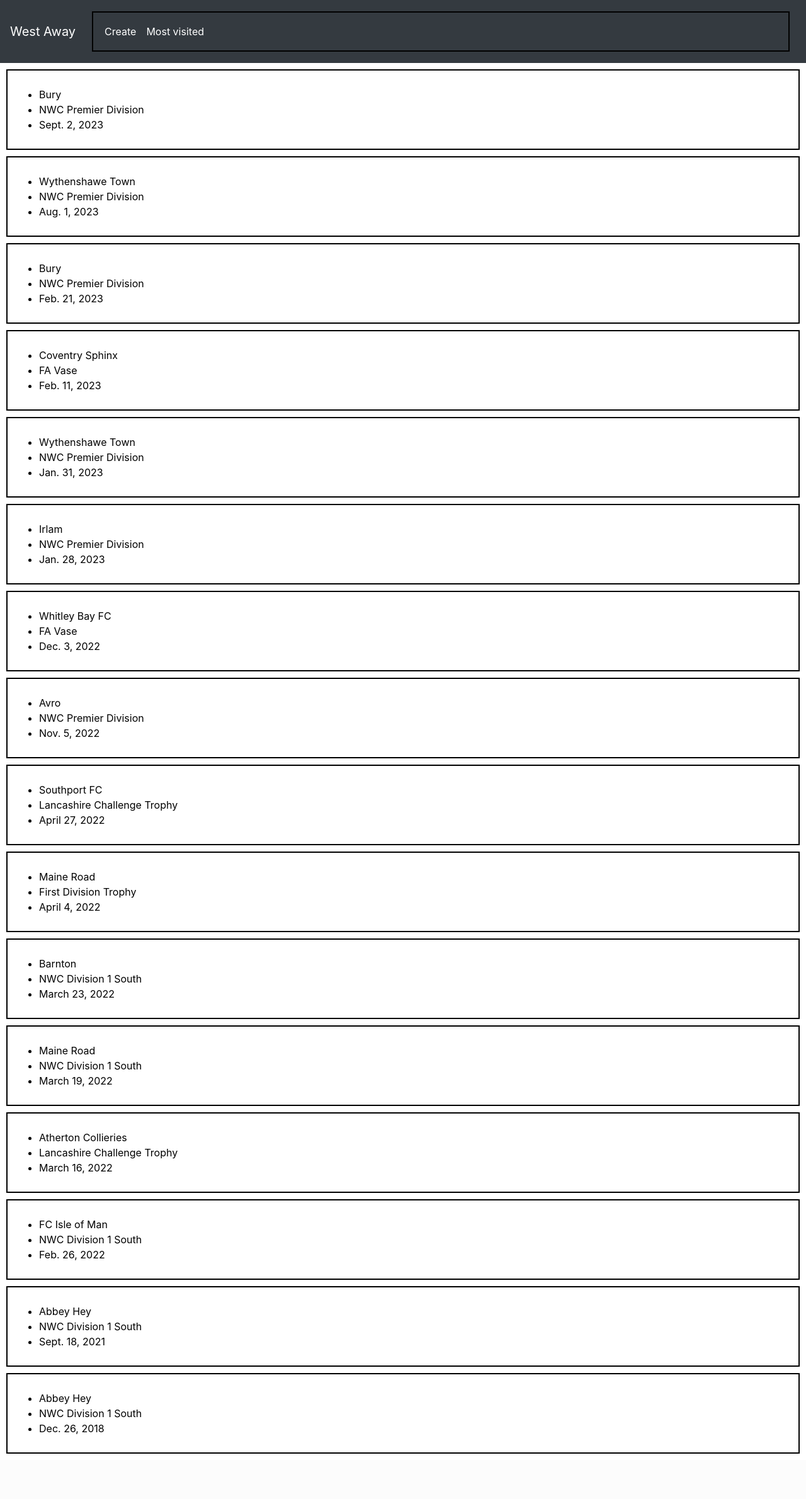
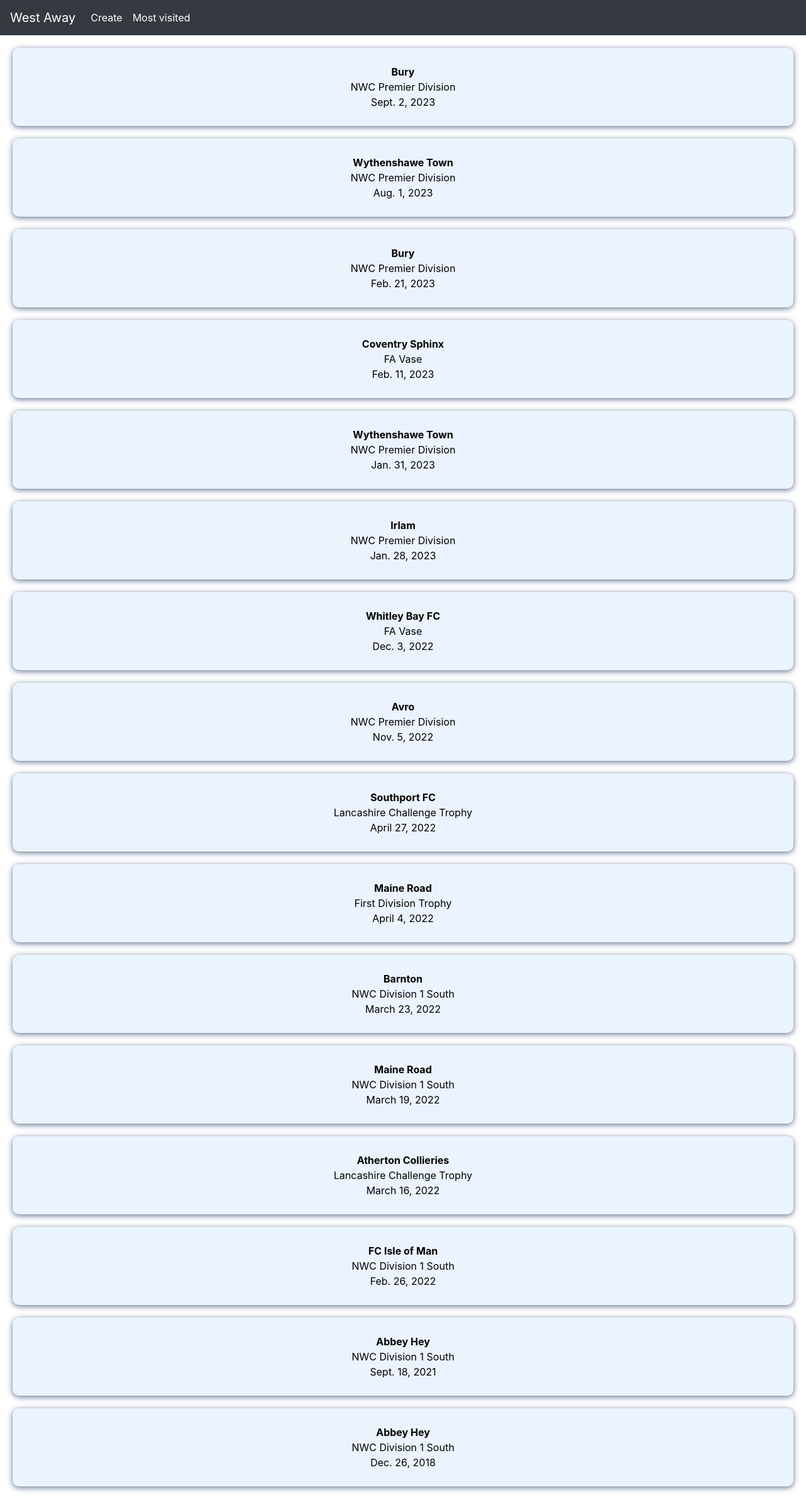
Before and after one commit to yanader/watchingwest, a Django app: page /westaway/ in a window 1280 px wide. Shown: the whole page at 63% size. Before the commit the page ends 2308 px from the top, so only its background shows below. Run offline with Django 4.2, Linux system fonts and the light colour scheme; data comes from the database, SQL or seed files in the repository.

Commit message:
styling update

```diff
--- a/westaway/static/westaway/styles.css
+++ b/westaway/static/westaway/styles.css
@@ -1,19 +1,40 @@
-/* p {
-    color: rgb(19, 0, 128);
-} */
-
-/* .bannerimage {
-    width: 50%;
-    clip-path: circle(200px);
-  } */
-
-div {
-    border: solid 2px black;
-    margin: 10px;
+ .entry {
+    border-radius: 10px;
+    background-color: #ebf3ff;
+    box-shadow: #61738d 0px 2px 10px;
+    margin: 20px;
     padding: 10px;
+    text-align: center;
+    color: black;
+    text-decoration: none;
 }
 
-.entry-link, .entry-link:hover {
+.entry-link:hover {
     text-decoration: none;
+}
+
+.entry:hover {
+    background-color: #cceeea;
     color: black;
+    text-decoration: none;
+
 }
+
+.entry:active {
+    box-shadow: #d33bad 0px 2px 10px;
+}
+
+.entry ul {
+    list-style-type: none;
+    margin: 0;
+    padding: 0;
+}
+
+.entry ul li:first-child {
+    font-weight: bold;
+}
+
+/* .entry-link, .entry-link:hover {
+
+
+} */
--- a/westaway/templates/westaway/index.html
+++ b/westaway/templates/westaway/index.html
@@ -5,7 +5,7 @@
 
 {% for entry in entries %}
 <a class="entry-link" href="{% url 'westaway:entry' entry.id %}">
-<div>
+<div class="entry">
     <p><ul>
         <li>{{entry.opponent}}</li>
         <li>{{entry.competition.competition}}</li>
```
